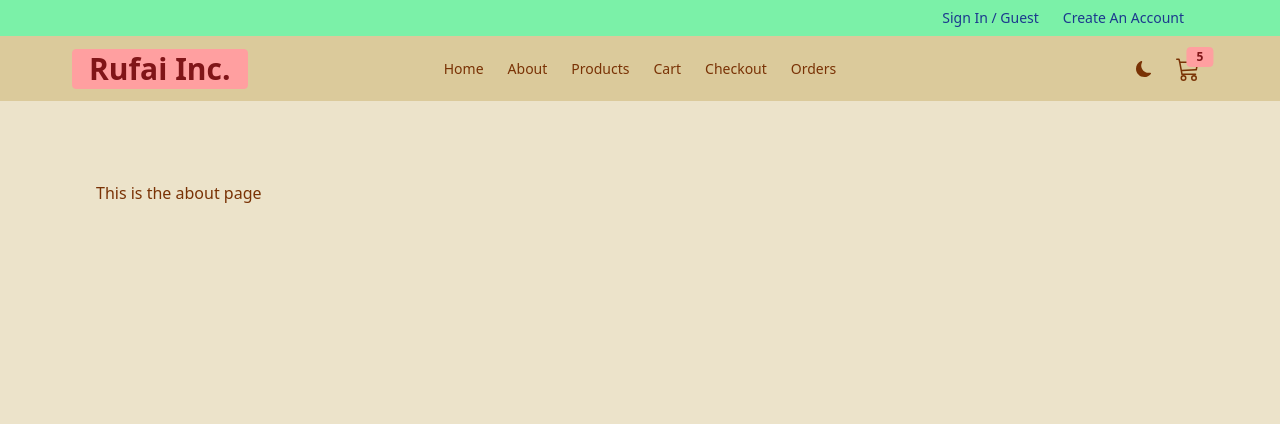
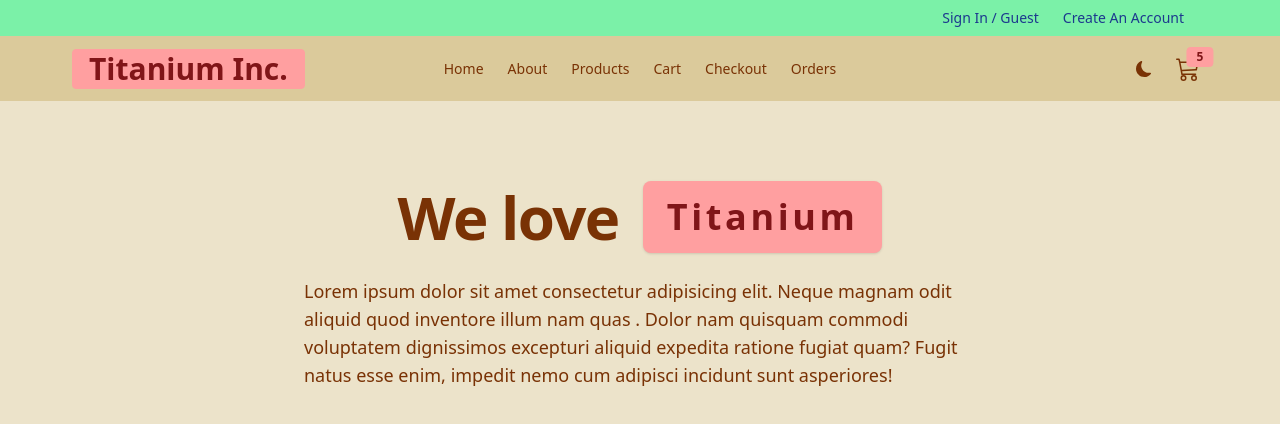
Before and after one commit to abdul-mumin-rufai/rufai-e-commence-react, a React (Vite) app: page /about in a window 1280 px wide. Shown: the top 424 px of the page. Built offline with nearby package versions, Linux system fonts and the light colour scheme.

Commit message:
completed the about page.

```diff
--- a/src/components/NavBar.jsx
+++ b/src/components/NavBar.jsx
@@ -36,7 +36,7 @@ function NavBar() {
                     <NavLink
                         to='/' className="hidden lg:flex btn btn-primary text-3xl items-center font-bold"
                     >
-                        Rufai Inc.
+                        Titanium Inc.
                     </NavLink>
                     {/* DROPDOWN */}
                     <div className="dropdown">
--- a/src/pages/About.jsx
+++ b/src/pages/About.jsx
@@ -3,8 +3,26 @@ function About() {
 
     return (
         <>
-            <p>This is the about page</p>
-
+            <div className="flex flex-wrap gap-2 sm:gap-x-6 items-center justify-center">
+                <h1 className="text-4xl font-bold leading-none tracking-tight
+                sm:text-6xl">
+                    We love
+                </h1>
+                <div className="stats bg-primary shadow">
+                    <div className="stat">
+                        <div className="stat-title text-primary-content text-4xl font-bold tracking-widest">
+                            Titanium
+                        </div>
+                    </div>
+                </div>
+            </div>
+            <p className="mt-6 text-lg lesding-8 max-w-2xl mx-auto">
+                Lorem ipsum dolor sit amet consectetur adipisicing elit.
+                Neque magnam odit aliquid quod inventore illum nam quas
+                . Dolor nam quisquam commodi voluptatem dignissimos excepturi
+                aliquid expedita ratione fugiat quam? Fugit natus esse enim, impedit
+                nemo cum adipisci incidunt sunt asperiores!
+            </p>
         </>
     )
 }
```
